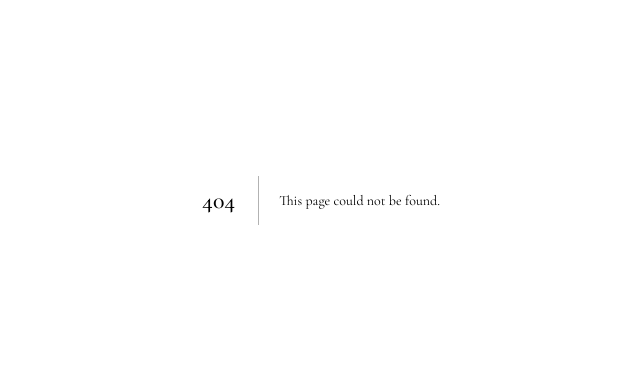
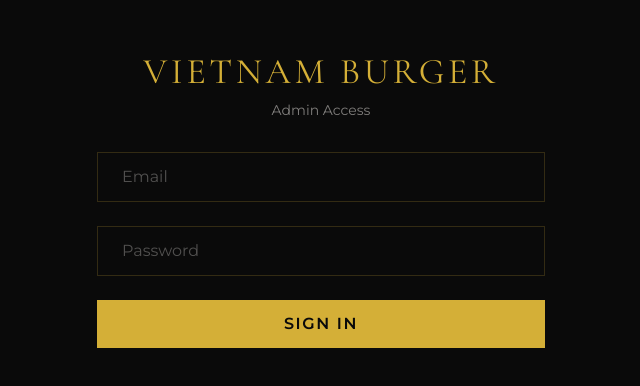
Before and after one commit to modesignedit/Vietnam-Burger-Unisex-salon, a Next.js app: page /admin in a window 1280 px wide. Before the commit this address had no page. Shown: the part 200-586 px from the top of the page, without its empty margins (319-959 px from the left). Built offline with nearby package versions, Linux system fonts and the light colour scheme.

Commit message:
feat: add auth middleware and admin login page

```diff
--- /dev/null
+++ b/src/app/admin/page.tsx
@@ -0,0 +1,80 @@
+'use client'
+
+import { useState } from 'react'
+import { createClient } from '@/lib/supabase/client'
+import { useRouter } from 'next/navigation'
+
+export default function AdminLogin() {
+  const [email, setEmail] = useState('')
+  const [password, setPassword] = useState('')
+  const [error, setError] = useState('')
+  const [loading, setLoading] = useState(false)
+  const router = useRouter()
+
+  async function handleLogin(e: React.FormEvent) {
+    e.preventDefault()
+    setLoading(true)
+    setError('')
+
+    const supabase = createClient()
+    const { error: authError } = await supabase.auth.signInWithPassword({
+      email,
+      password,
+    })
+
+    if (authError) {
+      setError(authError.message)
+      setLoading(false)
+      return
+    }
+
+    router.push('/admin/dashboard')
+    router.refresh()
+  }
+
+  return (
+    <div className="min-h-screen bg-luxury-black flex items-center justify-center px-6">
+      <div className="w-full max-w-md space-y-8">
+        <div className="text-center">
+          <h1 className="text-gold font-serif text-4xl tracking-widest mb-2">VIETNAM BURGER</h1>
+          <p className="text-luxury-paper/50 text-sm">Admin Access</p>
+        </div>
+
+        <form onSubmit={handleLogin} className="space-y-6">
+          <div>
+            <input
+              type="email"
+              placeholder="Email"
+              value={email}
+              onChange={(e) => setEmail(e.target.value)}
+              className="w-full bg-transparent border border-gold/20 px-6 py-3 text-luxury-paper placeholder:text-luxury-paper/30 focus:outline-none focus:border-gold transition-colors"
+              required
+            />
+          </div>
+          <div>
+            <input
+              type="password"
+              placeholder="Password"
+              value={password}
+              onChange={(e) => setPassword(e.target.value)}
+              className="w-full bg-transparent border border-gold/20 px-6 py-3 text-luxury-paper placeholder:text-luxury-paper/30 focus:outline-none focus:border-gold transition-colors"
+              required
+            />
+          </div>
+
+          {error && (
+            <p className="text-red-400 text-sm text-center">{error}</p>
+          )}
+
+          <button
+            type="submit"
+            disabled={loading}
+            className="btn-gold w-full disabled:opacity-40"
+          >
+            {loading ? 'Signing in...' : 'Sign In'}
+          </button>
+        </form>
+      </div>
+    </div>
+  )
+}
--- /dev/null
+++ b/src/middleware.ts
@@ -0,0 +1,23 @@
+import { type NextRequest, NextResponse } from 'next/server'
+import { updateSession } from '@/lib/supabase/middleware'
+
+export async function middleware(request: NextRequest) {
+  const { supabaseResponse, user } = await updateSession(request)
+
+  const isAdminRoute = request.nextUrl.pathname.startsWith('/admin')
+  const isLoginPage = request.nextUrl.pathname === '/admin'
+
+  if (isAdminRoute && !user && !isLoginPage) {
+    return NextResponse.redirect(new URL('/admin', request.url))
+  }
+
+  if (isLoginPage && user) {
+    return NextResponse.redirect(new URL('/admin/dashboard', request.url))
+  }
+
+  return supabaseResponse
+}
+
+export const config = {
+  matcher: ['/admin/:path*'],
+}
```
